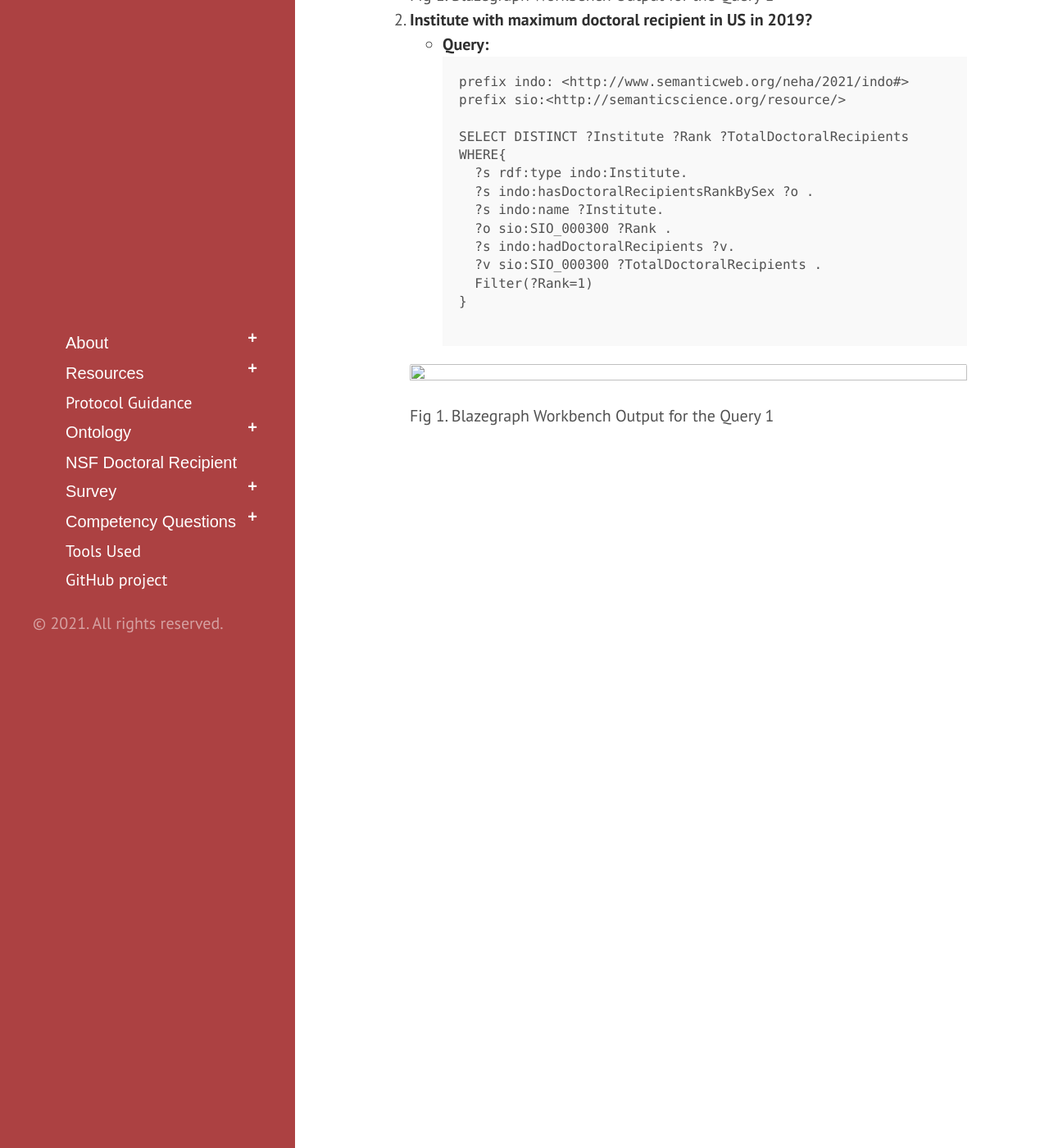
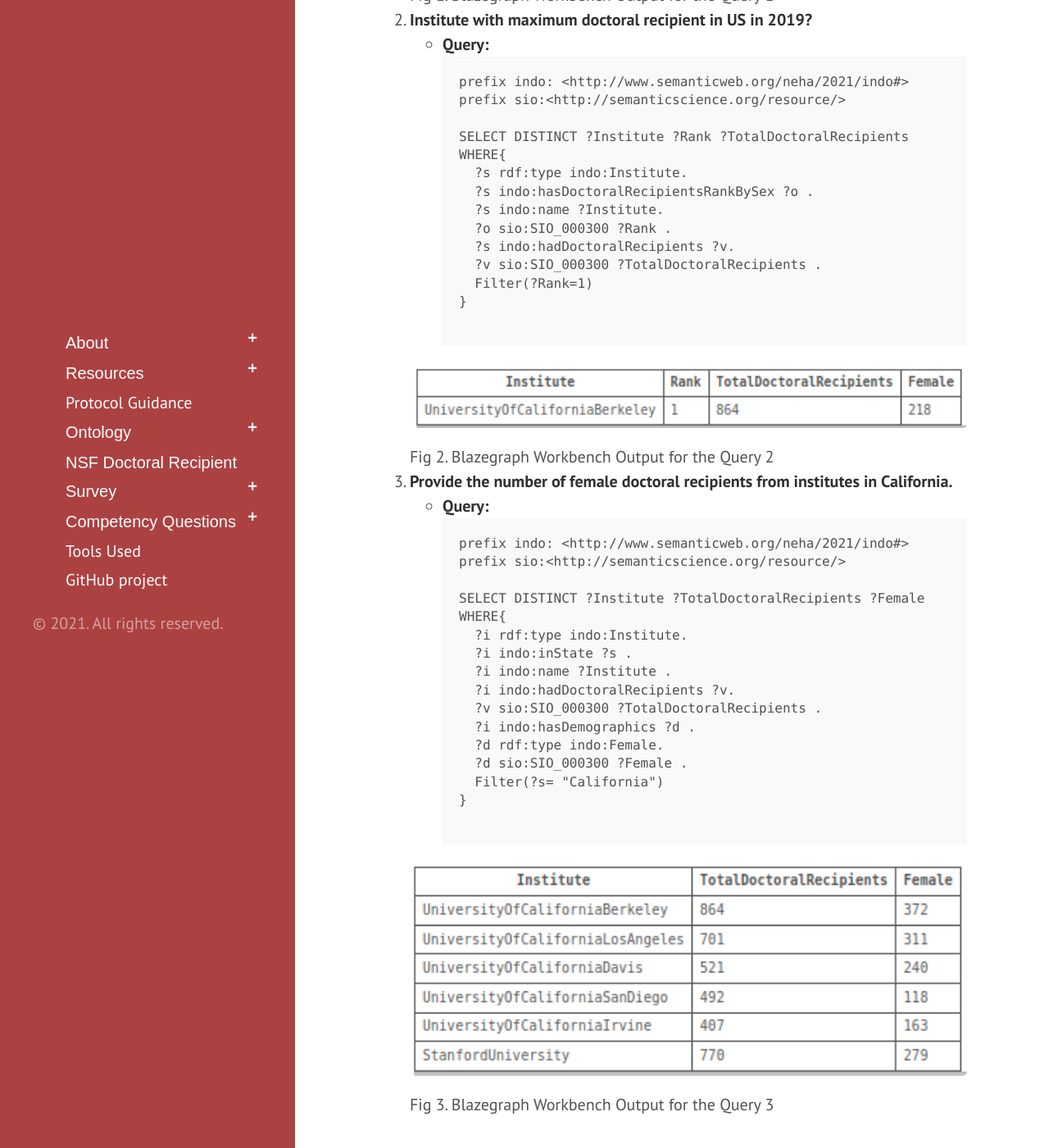
Before and after one commit to tetherless-world/institute-demographic-ontology, a Jekyll site: the page built from competencyquestions.md, in a window 1280 px wide and 1400 px high, scrolled down 2008 px. Shown: the whole window at 82% size. Built offline with Jekyll 4.4.1, drawn with Linux system fonts in a browser that asks for light colours; Markdown is read by kramdown in place of the engine named in the settings.

Commit message:
updated with cq 2 and 3 plus their output images

```diff
--- a/competencyquestions.md
+++ b/competencyquestions.md
@@ -81,8 +81,35 @@ WHERE{
 	 </li>
   </ul>
  <img src ="../images/cQUERY2RESULT.png" style="width:100%; height:100%">
- <caption>Fig 1. Blazegraph Workbench Output for the Query 1</caption>
+ <caption>Fig 2. Blazegraph Workbench Output for the Query 2</caption>
   </li>
+
+  <li id="question2"><strong>Provide the number of female doctoral recipients from institutes in California.</strong>
+  <ul type = "circle">
+    <li> <strong>Query:</strong> <br/>
+      <pre>
+prefix indo: <http://www.semanticweb.org/neha/2021/indo#>
+prefix sio:<http://semanticscience.org/resource/>
+
+SELECT DISTINCT ?Institute ?TotalDoctoralRecipients ?Female
+WHERE{
+  ?i rdf:type indo:Institute.
+  ?i indo:inState ?s .
+  ?i indo:name ?Institute .
+  ?i indo:hadDoctoralRecipients ?v.
+  ?v sio:SIO_000300 ?TotalDoctoralRecipients .
+  ?i indo:hasDemographics ?d .
+  ?d rdf:type indo:Female.
+  ?d sio:SIO_000300 ?Female .
+  Filter(?s= "California")
+}
+      </pre>
+	 </li>
+  </ul>
+ <img src ="../images/cQUERY3RESULTS.png" style="width:100%; height:100%">
+ <caption>Fig 3. Blazegraph Workbench Output for the Query 3</caption>
+  </li>
+
 </ol>
 
 
```
Also changed, not shown: images/cQUERY2RESULT.png (added), images/cQUERY3RESULTS.png (added).
